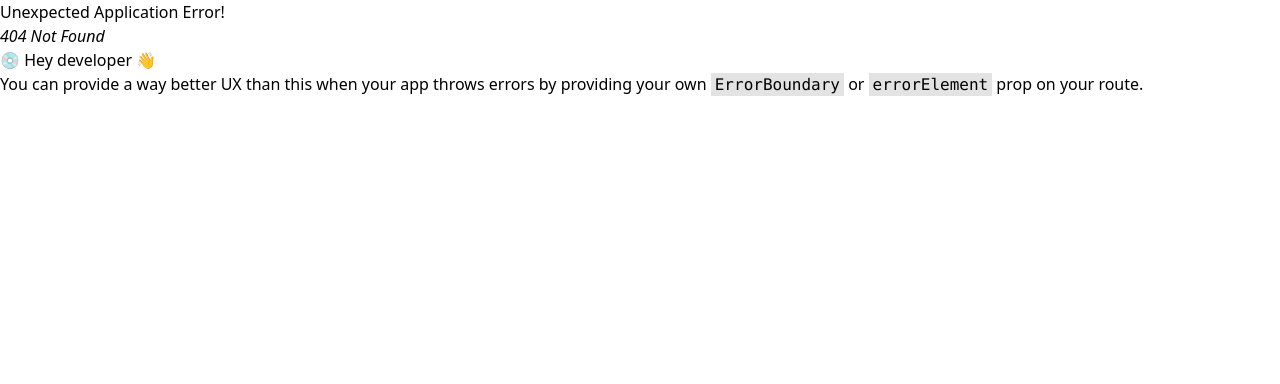
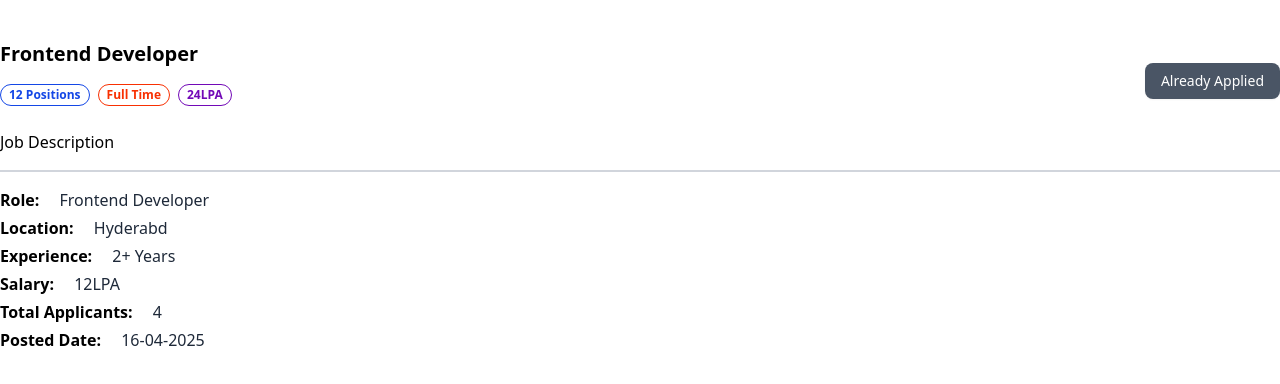
Before and after one commit to Abhi-Ptdr/Job-Portal, a React (Vite) app in the folder frontend/: page /description/1 in a window 1280 px wide. Before the commit this address had no page. Shown: the top 384 px of the page. Built offline with nearby package versions, Linux system fonts and the light colour scheme; the HTML template or start-up script is replaced by a standard one.

Commit message:
JD page created and route added

```diff
--- a/frontend/src/components/Job.jsx
+++ b/frontend/src/components/Job.jsx
@@ -3,8 +3,13 @@
 import { Bookmark } from 'lucide-react'
 import { Avatar, AvatarImage } from './ui/avatar'
 import { Badge } from './ui/badge'
+import { useNavigate } from 'react-router-dom'
 
 function Job() {
+
+    const Navigate = useNavigate();
+    const jobId = "ksafdiksikfj";
+
     return (
         <div className='p-5 rounded-md shadow-xl bg-white border border-gray-100'>
             <div className='flex items-center justify-between'>
@@ -36,7 +41,7 @@
             </div>
 
             <div className='flex items-center gap-4 mt-4'>
-            <Button variant="outline">Details</Button>
+            <Button variant="outline" onClick={() => Navigate(`/description/${jobId}`)}>Details</Button>
             <Button className="text-white bg-[#6A38C2] hover:bg-[#5B30A6]">Save For Later</Button>
             </div>
         </div>
--- /dev/null
+++ b/frontend/src/components/JobDescription.jsx
@@ -0,0 +1,36 @@
+import React from 'react'
+import { Badge } from './ui/badge'
+import { Button } from './ui/button'
+
+function JobDescription() {
+  const isApplied = true;
+  return (
+    <div className='max-w-7xl mx-auto my-10'>
+      <div className='flex items-center justify-between'>
+        <div>
+          <h1 className='font-bold text-xl'>Frontend Developer</h1>
+          <div className='flex items-center gap-2 mt-4'>
+            <Badge className='text-blue-700 font-bold rounded-full' variant='ghost'>12 Positions</Badge>
+            <Badge className='text-[#F83002] font-bold rounded-full' variant='ghost'>Full Time</Badge>
+            <Badge className='text-[#7209B7] font-bold rounded-full' variant='ghost'>24LPA</Badge>
+          </div>
+        </div>
+        <Button
+          className={`mt-4 text-white rounded-lg ${isApplied ? 'bg-gray-600 cursor-not-allowed' : 'bg-[#6A38C2] hover:bg-[#5B30A6]'}`}>
+          {isApplied ? 'Already Applied' : 'Apply Now'}
+        </Button>
+      </div>
+      <h1 className='border-b-2 border-b-gray-300 font-medium py-4 mt-2'>Job Description</h1>
+      <div className='my-4'>
+        <h1 className='font-bold my-1'>Role: <span className='pl-4 font-normal text-gray-800'>Frontend Developer</span></h1>
+        <h1 className='font-bold my-1'>Location: <span className='pl-4 font-normal text-gray-800'>Hyderabd</span></h1>
+        <h1 className='font-bold my-1'>Experience: <span className='pl-4 font-normal text-gray-800'>2+ Years</span></h1>
+        <h1 className='font-bold my-1'>Salary: <span className='pl-4 font-normal text-gray-800'>12LPA</span></h1>
+        <h1 className='font-bold my-1'>Total Applicants: <span className='pl-4 font-normal text-gray-800'>4</span></h1>
+        <h1 className='font-bold my-1'>Posted Date: <span className='pl-4 font-normal text-gray-800'>16-04-2025</span></h1>
+      </div>
+    </div>
+  )
+}
+
+export default JobDescription
```
Also changed, not shown: frontend/src/App.jsx (+7 -1 lines).
